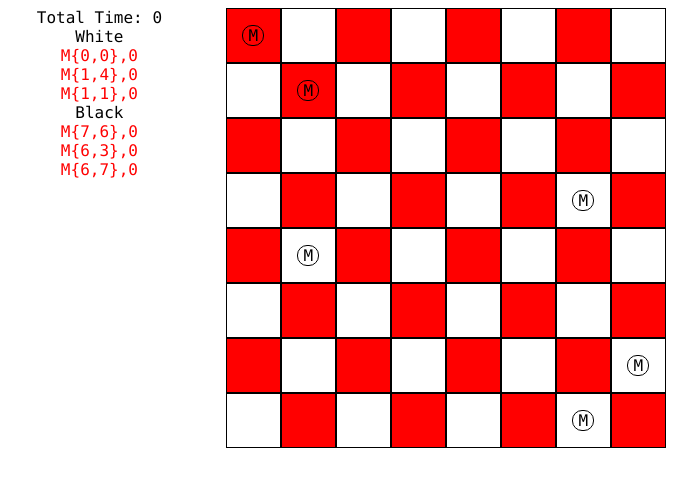
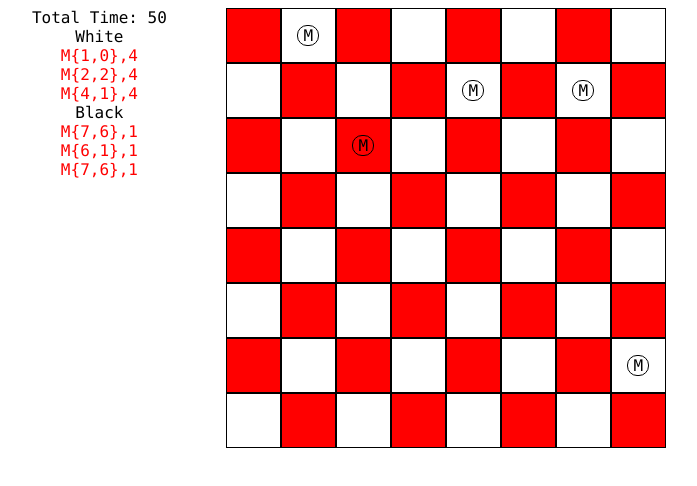
Before and after one commit to JustenRickert/A-Ryan-Versus-The-Universe, a React (Create React App) app: page / in a window 1280 px wide. Shown: the top 486 px of the page, without its empty margins (35-732 px from the left). Built offline with nearby package versions, Linux system fonts and the light colour scheme.

Commit message:
Removed old files; fleshed out decision & behavior system

```diff
--- a/src/component/App.tsx
+++ b/src/component/App.tsx
@@ -49,7 +49,7 @@ const PieceView: React.SFC<PieceProps> = props => {
 }
 
 const BoardView: React.SFC<{ board: Board }> = props => {
-  const places: Maybe<Piece>[] = new Array(
+  const places = new Array<Maybe<Piece>>(
     props.board.size.x * props.board.size.y
   ).fill(undefined)
 
@@ -95,14 +95,19 @@ export default class MatchView extends React.Component<MatchProps, {}> {
   }
 
   private renderSorryNoGame() {
-    return <div>{`Sorry but the game isn't initialized`}</div>
+    return (
+      <div>
+        {`Sorry but the game isn't initialized. It's because something went wrong.`}
+      </div>
+    )
   }
 
   private renderBoardLines() {
     return (
       <Main>
+        <div key={this.props.game.time} />
         <Logger game={this.props.game} />
-        <BoardView board={this.props.game.board.value} />
+        <BoardView board={this.props.game.cBoard.value} />
       </Main>
     )
   }
--- a/src/game/board.ts
+++ b/src/game/board.ts
@@ -38,10 +38,10 @@ export default class Board {
    */
   @observable placeMap: Map<number, Maybe<Piece>>
 
-  watchPlaceMap = (pieces: Piece[]) =>
-    observe(pieces, change => {
-      console.log('change', change)
-    })
+  // watchPlaceMap = (pieces: Piece[]) =>
+  //   observe(pieces, change => {
+  //     console.log('change', change)
+  //   })
 
   @computed
   get pieces() {
@@ -62,20 +62,23 @@ export default class Board {
     this.randomlyPlacePieces('enemy')
 
     this.placeMap = new Map<number, Piece>()
-    for (const p of this.pieces.filter(p => !!p.c))
+    for (const p of this.pieces) {
       this.placeMap.set(toNumber(p.c!), p)
+    }
     this.watchPieces()
   }
 
-  private watchPieces = () =>
-    [this.player, this.enemy].forEach(player =>
-      player.pieces.forEach(piece =>
+  private watchPieces = () => {
+    ;[this.player, this.enemy].forEach(player =>
+      player.pieces.forEach(piece => {
         observe(piece, change => {
-          this.placeMap.delete(toNumber(change.oldValue as Coordinate))
+          if (change.oldValue)
+            this.placeMap.delete(toNumber(change.oldValue as Coordinate))
           this.placeMap.set(toNumber(change.newValue as Coordinate), piece)
         })
-      )
+      })
     )
+  }
 
   at = (c: Coordinate): Maybe<Piece> => this.placeMap.get(toNumber(c))
 
--- a/src/game/game.ts
+++ b/src/game/game.ts
@@ -2,32 +2,37 @@ import { action, computed, observable } from 'mobx'
 
 import Board from './board'
 import Player from './player'
+import Fighter from './fighter'
 
 import Strategy from '../strategy/strategy'
-import { Check } from '../util/type'
+import { Checked } from '../util/type'
 
 export default class Game {
   boardSize = { x: 11, y: 11 }
-  @observable board: Check<Board>
-  strategy: Check<Strategy>
+  @observable cBoard: Checked<Board>
+  strategy: Checked<Strategy>
 
   @observable time: number
   @observable initialized: boolean
 
+  get board() {
+    return this.cBoard.value
+  }
+
   @computed
   get player() {
-    if (!this.board.initialized) {
+    if (!this.cBoard.initialized) {
       throw new Error('Need to initialize the board with a player.')
     }
-    return this.board.value.player
+    return this.cBoard.value.player
   }
 
   @computed
   get enemy() {
-    if (!this.board.initialized) {
+    if (!this.cBoard.initialized) {
       throw new Error('Need to initialize the board with a player.')
     }
-    return this.board.value.enemy
+    return this.cBoard.value.enemy
   }
 
   constructor() {
@@ -37,27 +42,38 @@ export default class Game {
 
   @action
   initializeBoard = (player: Player, enemy: Player) => {
-    this.board = Object.assign(<Check<Board>>{
+    this.cBoard = <Checked<Board>>{
       value: new Board(player, enemy),
       initialized: true
+    }
+    ;[this.player, this.enemy].forEach(pl => {
+      pl.pieces
+        .map(p => (p.team = pl.team) && p)
+        .filter(Fighter.isFighter)
+        .forEach(f => (f.board = this.cBoard.value))
     })
 
-    this.strategy = Object.assign(<Check<Strategy>>{
+    console.log(this.player.pieces.filter(Fighter.isFighter))
+
+    this.strategy = <Checked<Strategy>>{
       value: new Strategy(this),
       initialized: true
-    })
+    }
 
     this.initialized = true
   }
 
   forward = () => {
     this.time++
-    ;[this.player, this.enemy].forEach(p => p.forward())
+    this.cBoard.value.forward()
+    const player = this.time % 2 ? this.player : this.enemy
+    player.pieces.filter(Fighter.isFighter).forEach(f => f.behave())
+    player.act()
   }
 
   @action
   resetBoard = () => {
-    this.board.initialized = false
+    this.cBoard.initialized = false
     this.strategy.initialized = false
     this.initialized = false
   }
--- a/src/game/piece.ts
+++ b/src/game/piece.ts
@@ -33,9 +33,10 @@ export class Decision {
 
   constructor(args: DecisionArgs) {
     const { self, kind, c, op } = args
-    if (DecisionKind.Attack === kind) this.checkAttackDecisionKind(self, op)
-    if (DecisionKind.Movement === kind) this.checkMovementDecisionKind(c)
+    if (kind === DecisionKind.Attack) this.checkAttackDecisionKind(self, op)
+    if (kind === DecisionKind.Movement) this.checkMovementDecisionKind(c)
 
+    this.self = self
     this.kind = kind
     this.c = c
     this.op = op
@@ -58,29 +59,38 @@ Attack Decision constructor must have an argument for an opposing piece
   }
 }
 
+export enum PieceUpdateKind {
+  C = 'c',
+  CD = 'cd',
+  Decision = 'decision'
+}
+
 export default abstract class Piece {
+  static isPiece(piece: Piece): piece is Piece {
+    return piece.className === 'Piece'
+  }
+
   abstract team?: Team
   abstract hitpoints: number
   readonly symbol: Symbol
   readonly timeout: Timeout
 
+  className: string
   @observable c: Maybe<Coordinate>
+  @observable decision: Decision
   cd: Cooldown = 0
-  decision: Decision
 
-  // prettier-ignore
   @action
-  update = (
-    key:   'c'        | 'cd'     | 'decision',
-    value: Coordinate | Cooldown | Decision
-  ) => (this[key] = value)
-
-  forward = () => {
-    this.cd <= 0 ? (this.cd = 0) : (this.cd -= 1)
+  update(key: PieceUpdateKind, value: Coordinate | Cooldown | Decision) {
+    this[key] = value
   }
 
-  reset = () => {
-    this.cd = this.timeout
+  forward() {
+    if (this.cd > 0) this.update(PieceUpdateKind.CD, this.cd - 1)
+  }
+
+  reset() {
+    this.update(PieceUpdateKind.CD, this.timeout)
   }
 
   get canMove() {
@@ -97,19 +107,24 @@ export default abstract class Piece {
   }
 
   constructor(symbol: string, c?: Coordinate) {
+    this.className = Object.freeze('Piece')
     this.symbol = symbol
     this.c = c || undefined
   }
 
   /**
-     Deciding a move means to intend to move to a given location. The actual
-     movement won't be done until the end of the frame. This is useful when
-     there are impossible movements like two allied pieces moving to the same
-     location, then not making the move already means there's time for
-     additional logic to happen before the end of the frame.
+   * Assigning a move means to intend to move to a given location. The actual
+   * movement won't be done until the end of the frame. This is useful when
+   * there are impossible movements like two allied pieces moving to the same
+   * location, then not making the move already means there's time for
+   * additional logic to happen before the end of the frame.
    */
-  decideMove = (args: DecisionArgs) => (this.decision = new Decision(args))
+  assignMove = (args: DecisionArgs) => (this.decision = new Decision(args))
 
-  abstract moves: (b: Board) => Coordinate[]
-  emptyMoves = (b: Board) => this.moves(b).filter(c => !b.at(c))
+  /**
+   * Optional Coordinate is to find moves, if piece were at that coordinate
+   */
+  abstract moves(b: Board, c?: Coordinate): Coordinate[]
+  emptyMoves = (b: Board, coordinate?: Coordinate) =>
+    this.moves(b, coordinate).filter(c => !b.at(c))
 }
--- a/src/game/player.ts
+++ b/src/game/player.ts
@@ -2,7 +2,7 @@ import { action, observable } from 'mobx'
 
 import Board from './board'
 import Coordinate from './coordinate'
-import Piece from './piece'
+import Piece, { DecisionKind, PieceUpdateKind } from './piece'
 
 const toNumber = Coordinate.toNumber
 
@@ -32,6 +32,17 @@ export default class Player {
     this.pieces = pieces
   }
 
+  @action
+  act = () =>
+    this.pieces.forEach(p => {
+      switch (p.decision.kind) {
+        case DecisionKind.Movement:
+          p.update(PieceUpdateKind.C, p.decision.c!)
+          p.reset()
+          break
+      }
+    })
+
   @action forward = () => this.pieces.forEach(p => p.forward())
 
   /**
--- a/src/index.tsx
+++ b/src/index.tsx
@@ -15,6 +15,10 @@ const enemy = new Player(Team.Black, cloneDeep(STARTING_PIECES))
 const game = new Game()
 game.initializeBoard(player, enemy)
 
+setInterval(() => {
+  game.forward()
+}, 100)
+
 // setInterval(() => {
 //   game.player.pieces.forEach(p => {
 //     let move = game.strategy.value.randomMove(p)
--- a/src/strategy/strategy.ts
+++ b/src/strategy/strategy.ts
@@ -11,7 +11,7 @@ export default class Strategy {
     this.game = game
   }
 
-  randomMove = (p: Piece) => sample(p.emptyMoves(this.game.board.value!))
+  randomMove = (p: Piece) => sample(p.emptyMoves(this.game.cBoard.value!))
 
   // randomPossiblePlacements = (team: Team) => {
   //   const startingPositions =
--- a/src/util/type.ts
+++ b/src/util/type.ts
@@ -3,9 +3,10 @@ import { IObservable } from 'mobx'
 export type Warning<T> = T | Error
 export type Maybe<T> = T | undefined
 
-export class Check<T> {
+export class Checked<T> {
   value: T & IObservable
   initialized: boolean
 
-  static map = (cs: Check<any>[], f: (c: Check<any>) => {}) => cs.map(c => f(c))
+  // static map = <T>(cs: Checked<T>[], f: (c: Checked<T>) => {}) =>
+  //   cs.map<T>(c => f(c))
 }
```
Also changed, not shown: src/game/fighter.ts (+32 -19 lines), src/state/gameboard.ts (deleted, +0 -168 lines), src/state/gamelogic.ts (deleted, +0 -89 lines).
